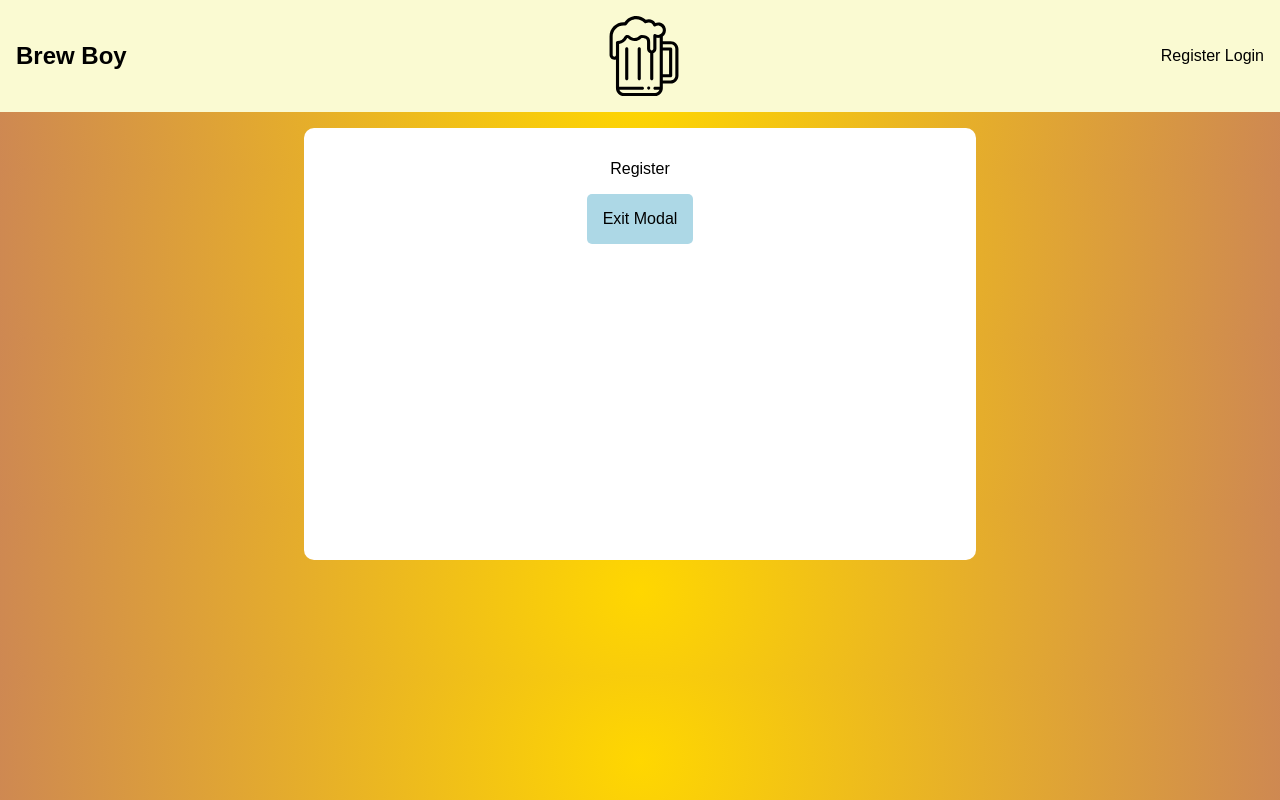
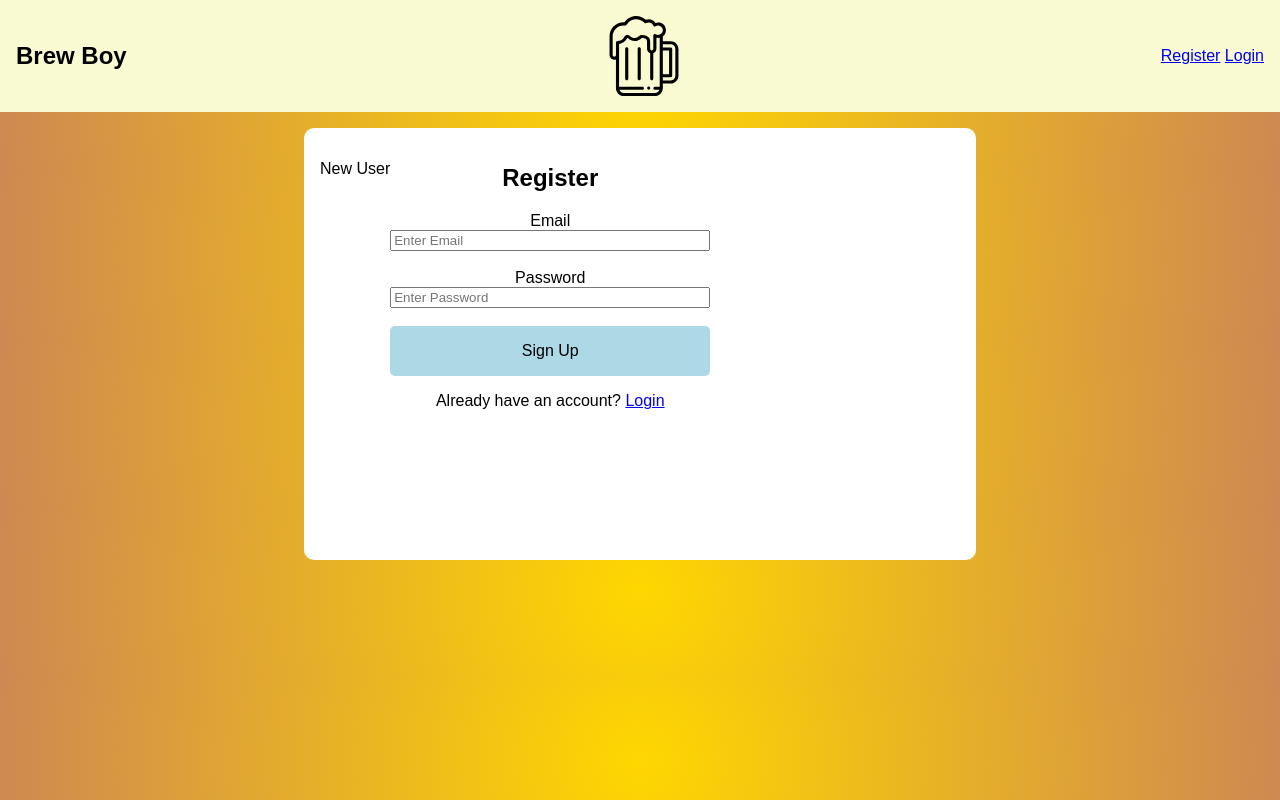
Before and after one commit to fendermaniac/brew-boy, a React (Create React App) app: page / in a window 1280 px wide. Built offline with nearby package versions, Linux system fonts and the light colour scheme.

Commit message:
Add form to login / registration modal, add contitional logic to toggle between modals

```diff
--- a/src/App.js
+++ b/src/App.js
@@ -1,34 +1,48 @@
-import React, { Component } from 'react';
-import logo from './beer.svg';
-import './App.css';
-import Navigation from './components/Navigation';
-import Modal from './components/Modal';
+import React, { Component } from "react";
+import logo from "./beer.svg";
+import "./App.css";
+import Navigation from "./components/Navigation";
+import Modal from "./components/Modal";
 
 class App extends Component {
   constructor() {
     super();
 
     this.state = {
-        isVisible: true,
-        loggedIn: false
-    }
+      isVisible: true,
+      loggedIn: false,
+      existingUser: false
+    };
   }
   toggleModalHandler = () => {
-    const modalWrapper = document.getElementById('modal');
-    modalWrapper.classList.toggle('is-modal-closed')
+    const modalWrapper = document.getElementById("modal");
+    modalWrapper.classList.toggle("is-modal-closed");
     this.setState({
-        isVisible: !this.state.isVisible,
-        loggedIn: !this.state.loggedIn
+      isVisible: !this.state.isVisible,
+      loggedIn: !this.state.loggedIn
     });
-  }
+  };
+
+  toggleRegistrationLogin = () => {
+    this.setState({
+      existingUser: !this.state.existingUser
+    });
+  };
+
   render() {
     return (
       <div className="App">
-        <Navigation loggedIn={this.state.loggedIn} toggleModal={this.toggleModalHandler}/>
-        <Modal visible={this.state.isVisible} toggleModal={this.toggleModalHandler} />
-        <p className="App-intro">
-          Let's get brewing!
-        </p>
+        <Navigation
+          loggedIn={this.state.loggedIn}
+          toggleModal={this.toggleModalHandler}
+        />
+        <Modal
+          visible={this.state.isVisible}
+          toggleModal={this.toggleModalHandler}
+          toggleRegistrationLogin={this.toggleRegistrationLogin}
+          existingUser={this.state.existingUser}
+        />
+        <p className="App-intro">Let's get brewing!</p>
       </div>
     );
   }
--- a/src/components/Modal.css
+++ b/src/components/Modal.css
@@ -7,6 +7,7 @@
         transform .6s .1s,
         opacity .7s;
     border: none;
+    display: flex;
 }
 
 .is-modal-closed {
@@ -21,3 +22,12 @@
     background-color: lightblue;
     border-radius: 5px;
 }
+
+.form-container {
+    display: flex;
+    width: 25vw;
+    flex-direction: column;
+    justify-content: center;
+    align-content: center;
+
+}
--- a/src/components/Modal.js
+++ b/src/components/Modal.js
@@ -1,19 +1,37 @@
 import React from 'react';
 import './Modal.css';
 
-const Modal = ({visible, toggleModal}) => {
+const Modal = ({toggleRegistrationLogin, existingUser, toggleModal}) => {
     return (
     <dialog
       open
       id="modal"
       className="modal"
-    //   style={{
-    //     transform: visible ? 'translateY(0vh)' : 'translateY(-100vh)',
-    //     opacity: visible ? '1' : '0'
-    // }}
     >
-        <p>Register</p>
-        <button onClick={toggleModal}>Exit Modal</button>
+
+      {existingUser
+        ? (<p>Existing User</p>)
+        : (<p>New User</p>)
+      }
+    <div>
+     <h2>Register</h2>
+     <form>
+       <div className="form-container">
+         <label for="email">Email</label>
+         <input name="email" placeholder="Enter Email"></input>
+         <br/>
+         <label for="password">Password</label>
+         <input name="password" placeholder="Enter Password"></input>
+         <br/>
+         <button onClick={toggleModal}>Sign Up</button>
+         <p>Already have an account? <a href="#" onClick={toggleRegistrationLogin}> Login </a></p>
+       </div>
+     </form>
+    </div>
+    <div>
+
+    </div>
+
       </dialog>
 
     );
--- a/src/components/Navigation.js
+++ b/src/components/Navigation.js
@@ -8,9 +8,9 @@ const Navigation = ({ toggleModal, loggedIn }) => {
         <img src={logo} className="App-logo" alt="logo" />
         <div>
             {loggedIn ? (<React.Fragment>
-                <a>Recipes</a> <a>Tools</a> <a onClick={toggleModal}>Logout</a>
+                <a href="#" >Recipes</a> <a href="#" >Tools</a> <a href="#"  onClick={toggleModal}>Logout</a>
             </React.Fragment>) : (<React.Fragment>
-                <a>Register</a> <a>Login</a>
+                <a href="#" >Register</a> <a href="#" onClick={toggleModal} >Login</a>
             </React.Fragment>)}
         </div>
     </nav>);
```
